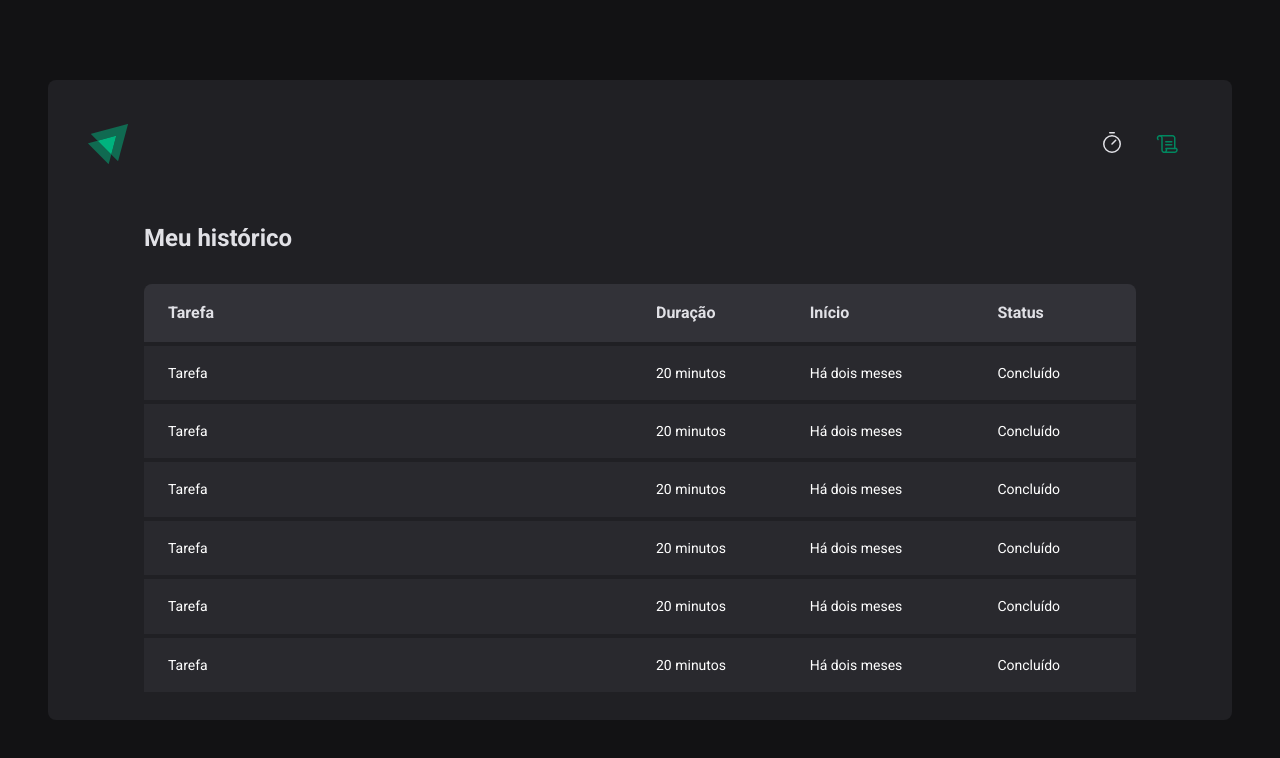
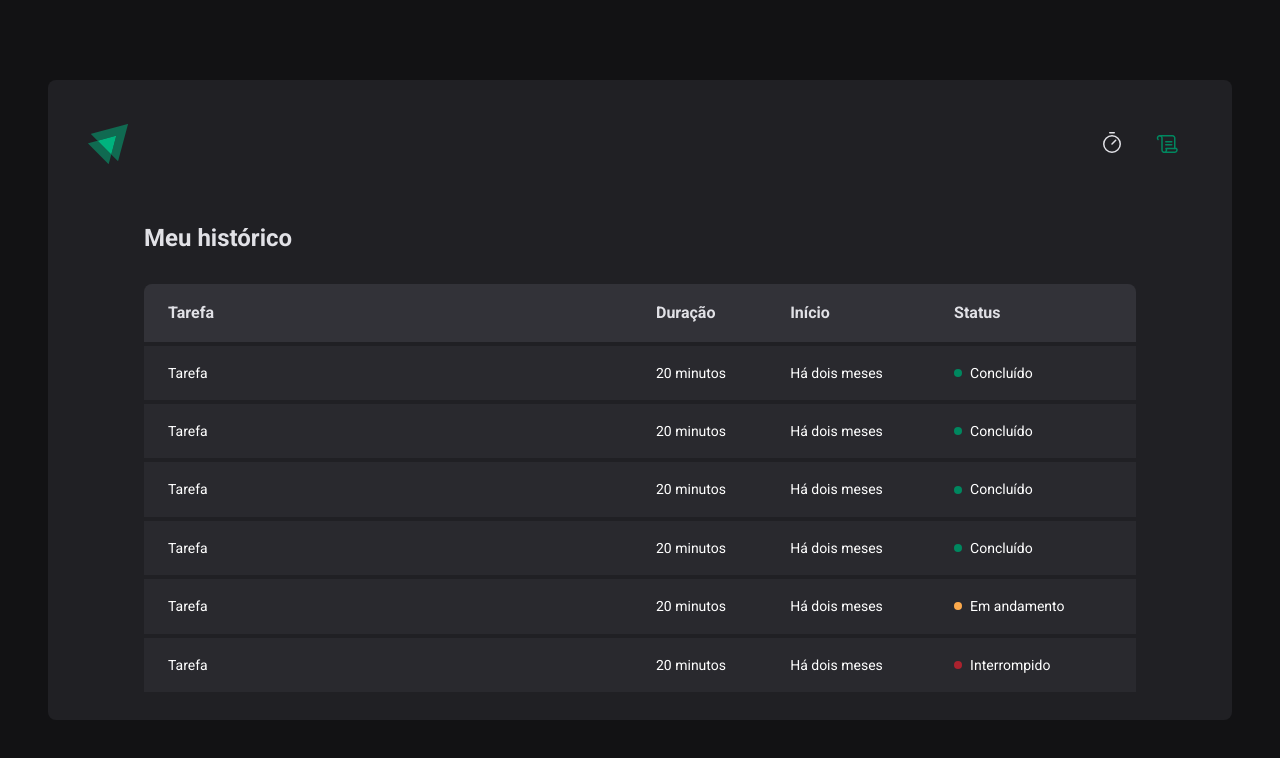
Before and after one commit to jaomuro/02-ignite-timer, a React (Vite) app: page /history in a window 1280 px wide. Shown: the top 758 px of the page. Built offline with nearby package versions, Linux system fonts and the light colour scheme.

Commit message:
Adiciona react hook form

```diff
--- a/package.json
+++ b/package.json
@@ -13,6 +13,7 @@
     "phosphor-react": "^1.4.1",
     "react": "^18.2.0",
     "react-dom": "^18.2.0",
+    "react-hook-form": "^7.50.1",
     "react-router-dom": "^6.22.0",
     "styled-components": "^6.1.8"
   },
--- a/src/pages/History/index.tsx
+++ b/src/pages/History/index.tsx
@@ -1,4 +1,4 @@
-import { HistoryContainer, HistoryList } from './styles'
+import { HistoryContainer, HistoryList, Status } from './styles'
 
 export function History() {
   return (
@@ -20,37 +20,49 @@ export function History() {
               <td>Tarefa</td>
               <td>20 minutos</td>
               <td>Há dois meses</td>
-              <td>Concluído</td>
+              <td>
+                <Status statusColor="green">Concluído</Status>
+              </td>
             </tr>
             <tr>
               <td>Tarefa</td>
               <td>20 minutos</td>
               <td>Há dois meses</td>
-              <td>Concluído</td>
+              <td>
+                <Status statusColor="green">Concluído</Status>
+              </td>
             </tr>
             <tr>
               <td>Tarefa</td>
               <td>20 minutos</td>
               <td>Há dois meses</td>
-              <td>Concluído</td>
+              <td>
+                <Status statusColor="green">Concluído</Status>
+              </td>
             </tr>
             <tr>
               <td>Tarefa</td>
               <td>20 minutos</td>
               <td>Há dois meses</td>
-              <td>Concluído</td>
+              <td>
+                <Status statusColor="green">Concluído</Status>
+              </td>
             </tr>
             <tr>
               <td>Tarefa</td>
               <td>20 minutos</td>
               <td>Há dois meses</td>
-              <td>Concluído</td>
+              <td>
+                <Status statusColor="yellow">Em andamento</Status>
+              </td>
             </tr>
             <tr>
               <td>Tarefa</td>
               <td>20 minutos</td>
               <td>Há dois meses</td>
-              <td>Concluído</td>
+              <td>
+                <Status statusColor="red">Interrompido</Status>
+              </td>
             </tr>
           </tbody>
         </table>
--- a/src/pages/History/styles.ts
+++ b/src/pages/History/styles.ts
@@ -57,3 +57,28 @@ export const HistoryList = styled.div`
     }
   }
 `
+
+const STATUS_COLORS = {
+  yellow: 'yellow-500',
+  green: 'green-500',
+  red: 'red-500',
+}
+
+interface StatusProps {
+  statusColor: keyof typeof STATUS_COLORS
+}
+
+export const Status = styled.span<StatusProps>`
+  display: flex;
+  align-items: center;
+  gap: 0.5rem;
+
+  &::before {
+    content: '';
+    height: 0.5rem;
+    width: 0.5rem;
+    border-radius: 50%;
+    background-color: ${(props) =>
+    props.theme[STATUS_COLORS[props.statusColor]]};
+  }
+`
--- a/src/pages/Home/index.tsx
+++ b/src/pages/Home/index.tsx
@@ -1,4 +1,5 @@
 import { Play } from 'phosphor-react'
+import { useForm } from 'react-hook-form'
 import {
   CountDownContainer,
   FormContainer,
@@ -10,15 +11,25 @@ import {
 } from './styles'
 
 export function Home() {
+  const { register, handleSubmit, watch } = useForm()
+
+  function HandleNewTaskTime(data: any) {
+    console.log(data)
+  }
+
+  const task = watch('task')
+  const isSubmitDisabled = !task
+
   return (
     <HomeContainer>
-      <form action="">
+      <form action="" onSubmit={handleSubmit(HandleNewTaskTime)}>
         <FormContainer>
           <label htmlFor="task">Vou trabalhar em</label>
           <TaskInput
             id="task"
             placeholder="Dê um nome para seu projeto"
             list="task-suggestions"
+            {...register('task')}
           />
           <datalist id="task-suggestions">
             <option value="Projeto 1" />
@@ -31,9 +42,11 @@ export function Home() {
             type="number"
             id="minutesAmount"
             placeholder="00"
+            defaultValue={5}
             step={5}
             min={5}
             max={60}
+            {...register('minutesAmount', { valueAsNumber: true })}
           />
           <span>minutos.</span>
         </FormContainer>
@@ -46,7 +59,7 @@ export function Home() {
           <span>0</span>
         </CountDownContainer>
 
-        <StartCountDownButton type="submit">
+        <StartCountDownButton disabled={isSubmitDisabled} type="submit">
           <Play size={24} />
           Começar
         </StartCountDownButton>
```
Also changed, not shown: 1 other file (tests, documents, lock files or other folders).
